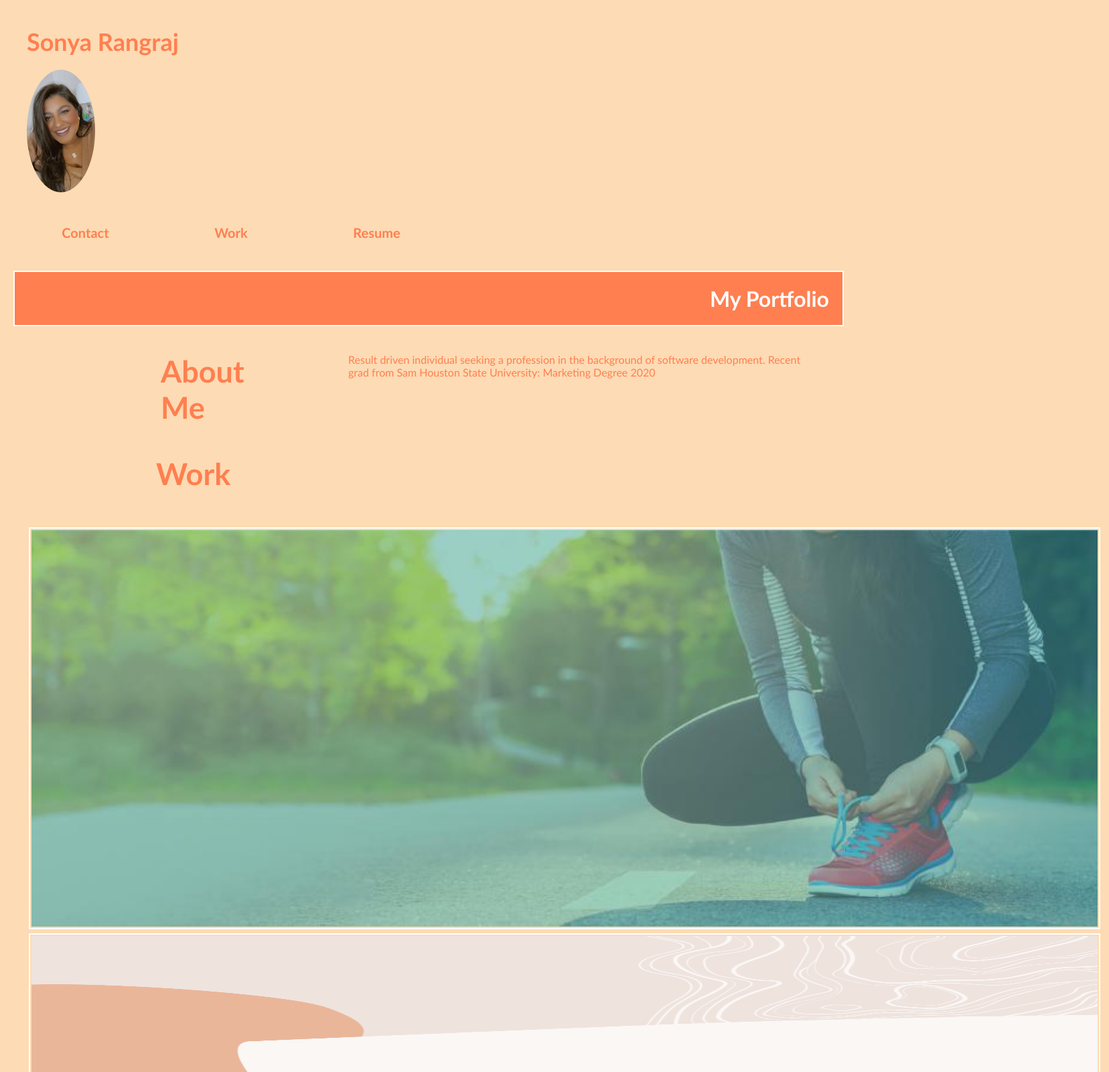
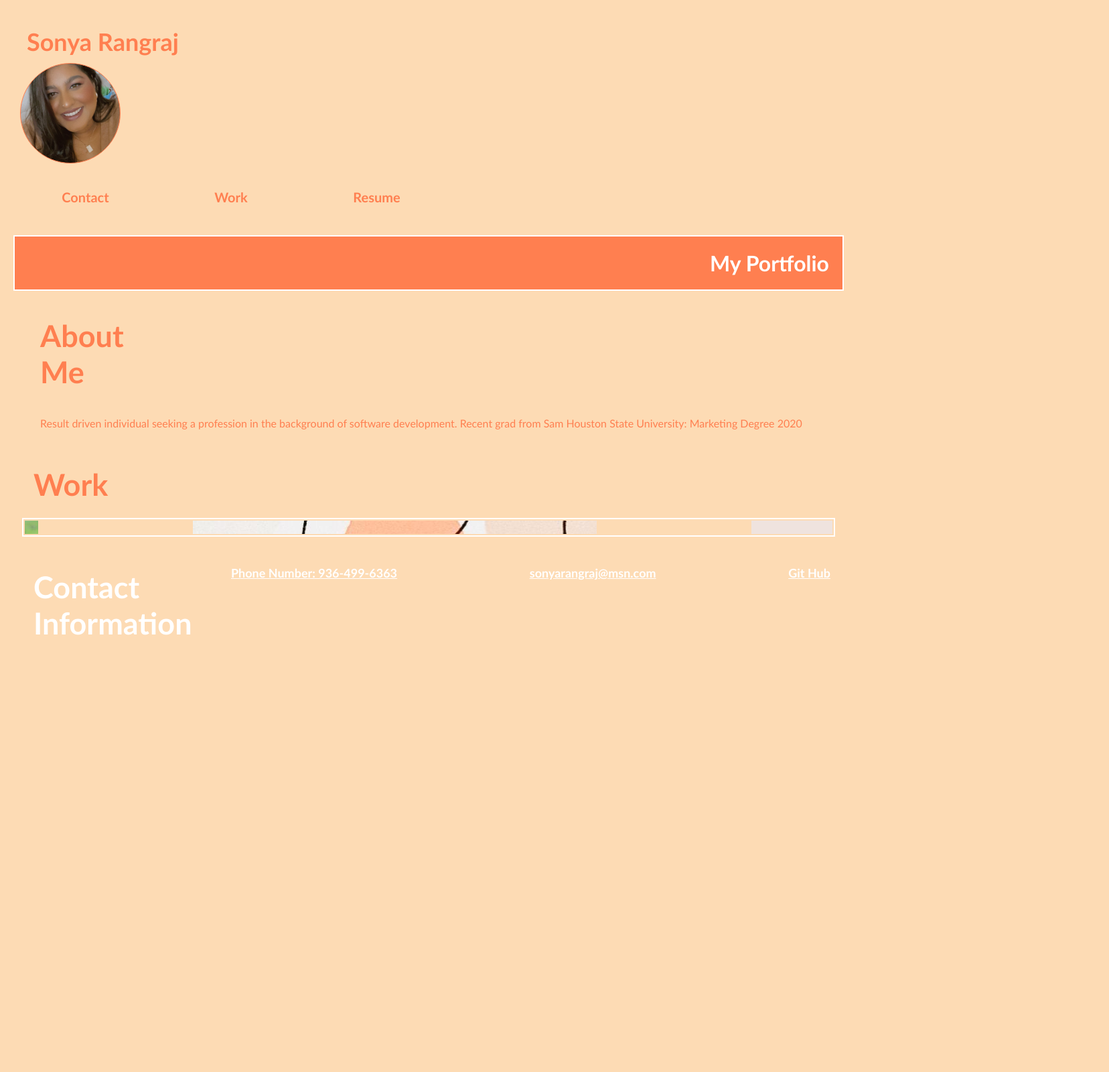
Before and after one commit to SonyaRang/Portfolio, a plain HTML site: page index.html in a window 1280 px wide. Shown: the top 1600 px of the page at 67% size, 1656 px wide, since content can reach past the window. After the commit the page ends 1007 px from the top, so only its background shows below. Drawn offline with Linux system fonts and the light colour scheme.

Commit message:
update on headshot

```diff
--- a/assets/css/style.css
+++ b/assets/css/style.css
@@ -7,12 +7,26 @@ body {
     color:coral;
     font-family: 'Gill Sans', 'Gill Sans MT', Calibri, 'Trebuchet MS', sans-serif;
     background-color: rgb(253, 219, 180)
-  }
+}
+
+.profile-image {
+    border: solid 1px coral;
+    display: inline-block;
+    width: 150px;
+    height: 150px;
+    padding: 0;
+    overflow: hidden;
+    background-image: url(../images/sonya\ profile\ pic.jpg);
+    background-size: cover;
+    background-repeat: no-repeat;
+    background-position: center;
+    border-radius: 50%;
+}
 
 #headshot {
-    height: 10%;
-    width: 10%;
-    border-radius: 50%;
+    padding: 0;
+    max-width: 100%;
+    height: auto;
 }
 
 header {
@@ -65,10 +79,9 @@ header nav a:hover {
 }
 .one-qrt {
     flex: 0 0 15%;
-    float: left;
+    /* float: left; */
     width: 10%;
     font-size: 30px;
-    margin: 0 15%;
 }
 /* images */
 
@@ -81,18 +94,18 @@ header nav a:hover {
     border-bottom: 2px solid coral;
 }
 #about-me {
-    width: 100%;
+    /* width: 100%; */
     padding: 5px 0;
     color: white;
     display: flex;
-    flex-wrap: wrap;
-    justify-content: space-between;
+    /* flex-wrap: wrap;
+    justify-content: space-between; */
     flex-direction: row;
-    align-items: stretch;
+    /* align-items: stretch; */
 }
 
 #content {
-    float: center;
+    /* float: center; */
 }
 
 /* images */
@@ -147,10 +160,10 @@ header nav a:hover {
     flex-direction: row;
     align-items: stretch;
 }
-.flexContainer img {
+.flexContainer {
     margin: 3px 3px;
     padding: 2px 2px;
-    height: 600px;
+    height: 1600px;
     width: 1600px;
     display: flex;
     flex-wrap: wrap;
@@ -166,23 +179,21 @@ header nav a:hover {
     padding: 5px 5px;
     align-items: flex-start;
     border: 2px solid white;
-    border-radius: 8px;
+    border-radius: 1000px;
 }
 .runBuddy {
-    background-image;
-    background-repeat: no-repeat;
-    width: 100%;
-    height: 20%;
-    float: right;
+    background-image: url(../images/hero-bg.jpg);
+    /* width: ; */
+    /* height: 20%; */
+    display: inline-block;
 }
 .blank {
-    background-image;
-    background-repeat: no-repeat;
+    background-image: url(../images/asthetic.jpg);
     width: 50%;
     height: 20%;
 }
 .blank2 {
-    background-image;
+    background-image: url(../images/asthetic2.png);
     height: 10%;
     width: 10%;
 }
--- a/index.html
+++ b/index.html
@@ -11,12 +11,14 @@
     <body>
         <header class="header">
             <h1>Sonya Rangraj</h1>
-            <img id="headshot" src="./assets/images/sonya profile pic.jpg" alt="headshot">
+            <div class="profile-image">
+                <!-- <img id="headshot" src="./assets/images/sonya profile pic.jpg" alt="headshot">     -->
+            </div>
             <div>
                 <nav class="links">
-                        <a href="#Contact">Contact</a>
-                        <a href="#Work">Work</a>
-                        <a href="#Resume">Resume</a>
+                    <a href="#contact">Contact</a>
+                    <a href="#work">Work</a>
+                    <a href="#resume">Resume</a>
                 </nav>
                 </div>
             </header>
@@ -27,7 +29,7 @@
 
         <!--About Me-->
         <main>
-            <section id="about me">
+            <section id="aboutme">
                 <div class="one-qrt">
                     <h2>About Me</h2>
                 </div>
@@ -45,25 +47,22 @@
                 </div>
                 <div class="flexContainer">
                     <a href="" class="workFlex runBuddy" target="_blank"></a>
-                        <img src="./assets/images/hero-bg.jpg"/>
                     <a href="" class="workFlex blank" target="_blank"></a>
-                        <img src="./assets/images/asthetic2.png"/>
                     <a href="" class="workFlex blank2" target="_blank"></a>
-                        <img src="./assets/images/asthetic.jpg"/>
                 </div>
             </section>
     </main>
-    </body>
     <!--footer/contact info-->
     <footer id="contact">
         <div class="one-qrt">
             <h2>Contact Information</h2>
         </div>
         <nav class="links">
-            <a href="936-499-6363">936-499-6363</a>
+            <a href="">Phone Number: 936-499-6363</a>
             <a href="mailto:sonyarangraj@msn.com">sonyarangraj@msn.com</a>
             <a href="https://github.com/SonyaRang/Portfolio" target="_blank">Git Hub</a>
         </nav>
     </footer>
+    </body>
 
 </html>
```
